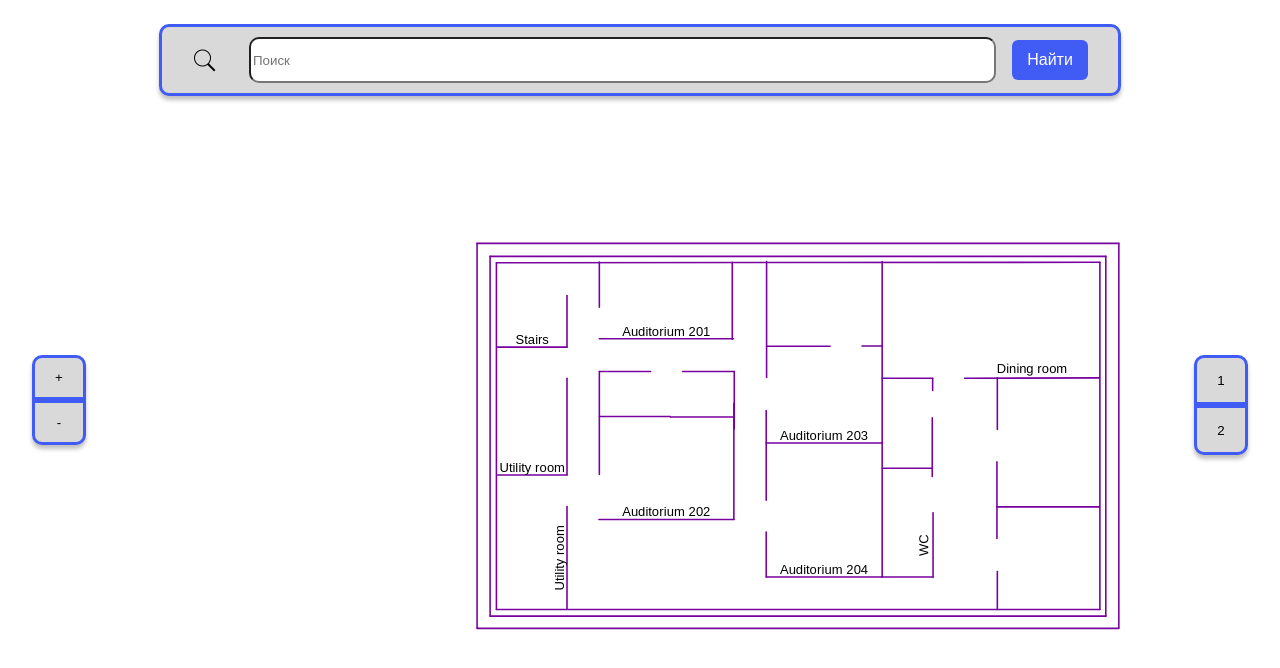
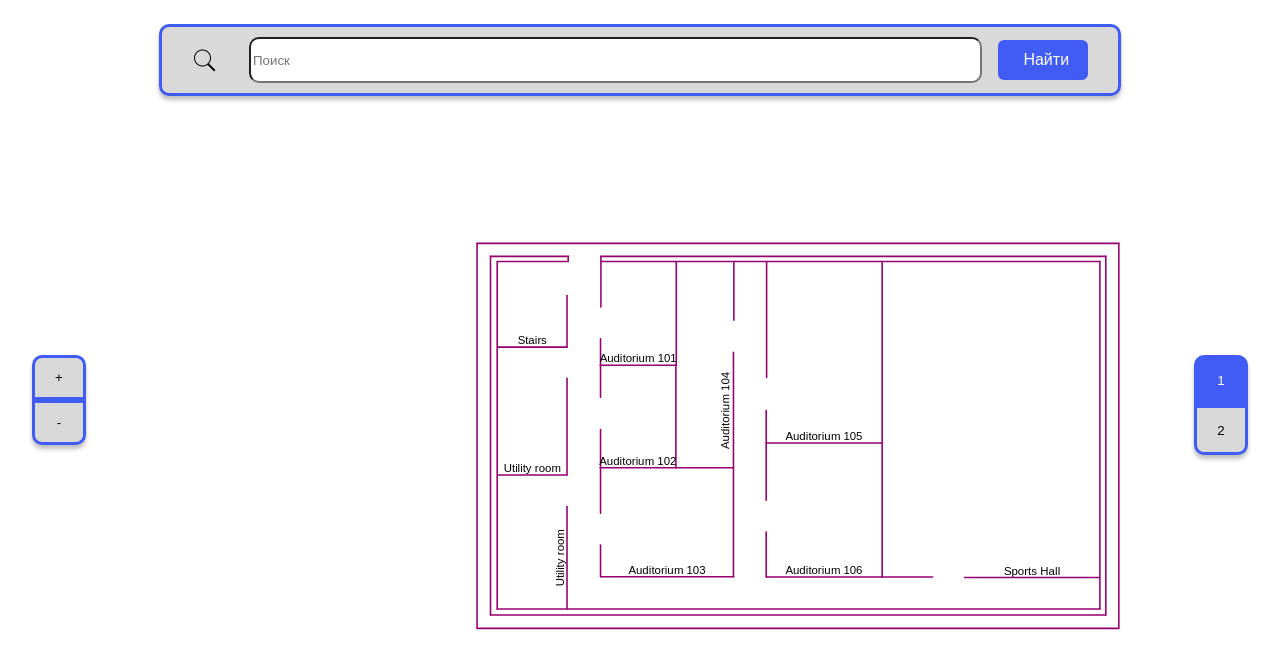
Before and after one commit to Amer-On/stankinav, a React (Create React App) app: page / in a window 1280 px wide. Shown: the top 668 px of the page. Built offline with nearby package versions, Linux system fonts and the light colour scheme.

Commit message:
current floor highlighting

```diff
--- a/package.json
+++ b/package.json
@@ -6,11 +6,7 @@
     "@testing-library/jest-dom": "^5.16.5",
     "@testing-library/react": "^13.4.0",
     "@testing-library/user-event": "^13.5.0",
-    "bootstrap": "^5.2.3",
-    "indoorjs": "^1.0.27",
-    "ol": "^7.3.0",
     "react": "^18.2.0",
-    "react-bootstrap": "^2.7.4",
     "react-dom": "^18.2.0",
     "react-redux": "^8.1.1",
     "react-router": "^6.13.0",
--- a/src/building-map/Map.js
+++ b/src/building-map/Map.js
@@ -1,5 +1,4 @@
 import './Map.css'
-// import floor from './floors/floor1.svg'
 
 import {useEffect, useState} from "react";
 import {useDispatch, useSelector} from "react-redux";
--- /dev/null
+++ b/src/components/Button.css
@@ -0,0 +1,23 @@
+.button {
+    position: static;
+    box-sizing: border-box;
+    color: black;
+    width: 100%;
+    height: 50%;
+    background: #D9D9D9;
+    border: 3px solid #405CF5;
+    box-shadow: 0 4px 4px rgba(0, 0, 0, 0.25);
+}
+
+.upper-button {
+    border-radius: 10px 10px 0 0;
+}
+
+.bottom-button {
+    border-radius: 0 0 10px 10px;
+}
+
+.active {
+    color: white;
+    background: #405CF5;
+}
--- /dev/null
+++ b/src/components/Button.js
@@ -0,0 +1,26 @@
+import './Button.css'
+
+
+export default function Button(props) {
+
+    let classes = 'button ';
+    switch (props.position) {
+        case 'upper':
+            classes += 'upper-button';
+            break;
+        case 'bottom':
+            classes += 'bottom-button';
+            break
+        default:
+            classes += ''
+            break;
+    }
+    if (props.value === props.active) {
+        classes += ' active'
+    }
+
+    return (
+        <button onClick={props.onClick}
+                className={classes} key={props.value} value={props.value}>{props.value}</button>
+    );
+}
--- a/src/components/FloorSwitcher.js
+++ b/src/components/FloorSwitcher.js
@@ -1,23 +1,26 @@
 import './FloorSwitcher.css'
-import {useDispatch} from "react-redux";
+import {useDispatch, useSelector} from "react-redux";
+import {useState} from "react";
+import Button from "./Button";
 
 export default function FloorSwitcher({floors}) {
     const dispatch = useDispatch();
+    const floor = useSelector(state => state.level)
+    const [active, setActive] = useState(floor);
 
     const onClick = (e) => {
+        setActive(parseInt(e.target.value))
         dispatch({type: 'CHANGE_FLOOR', payload: e.target.value})
     }
 
     return floors ? (
         <div className='floor-buttons'>
-            <button onClick={onClick} value={floors[0]} className='floor-button upper-button'>{floors[0]}</button>
+            <Button onClick={onClick} value={floors[0]} position='upper' active={active}/>
             {floors.slice(1, -1).map(floor =>
-                <button className='floor-button' onClick={onClick} value={floor}>{floor}</button>
+                <Button onClick={onClick} value={floor} active={active}/>
             )}
             {floors.length > 1 ? (
-                <button onClick={onClick}
-                        className='floor-button bottom-button' value={floors.slice(-1)}>{floors.slice(-1)}</button>
-            ) : (<></>)}
+                <Button onClick={onClick} value={floors.slice(-1)[0]} active={active} position='bottom'/>) : null}
         </div>
     ) : (<></>)
 }
--- a/src/components/SearchBar.css
+++ b/src/components/SearchBar.css
@@ -14,24 +14,18 @@
     width: 70%;
     margin: 0 auto;
     position: relative;
-    background: #0047AB;
     gap: 2vh;
-
     background: #D9D9D9;
     border: 3px solid #405cf5;
     border-radius: 10px;
     align-items: center;
-    padding-left: 30px;
-    padding-right: 30px;
-    padding-top: 10px;
-    padding-bottom: 10px;
+    padding: 10px 30px;
     box-shadow: 0 4px 4px rgba(0, 0, 0, 0.25);
 }
 
 
 .searchIcon {
-    margin: 0 auto;
-    margin-right: 2vh;
+    margin: 0 2vh 0 auto;
 }
 
 
@@ -44,7 +38,6 @@
 .inputSearch {
     height: 5vh;
     width: 100%;
-/*    padding: 10px 10px;*/
     background: #FFFFFF;
     border-radius: 10px;
 }
@@ -53,7 +46,6 @@
 .btn-search {
     height: 5vh;
     width: 10%;
-    appearance: button;
     backface-visibility: hidden;
     background-color: #405cf5;
     border-radius: 6px;
@@ -62,6 +54,6 @@
     color: #fff;
     cursor: pointer;
     font-size: 100%;
-    padding: 10 25px;
+    padding: 10px 25px;
     text-align: center;
 }
--- a/src/components/ZoomButtons.css
+++ b/src/components/ZoomButtons.css
@@ -5,22 +5,3 @@
     height: 90px;
     width: 54px;
 }
-
-.zoom-button {
-    position: static;
-    box-sizing: border-box;
-    color: black;
-    width: 100%;
-    height: 50%;
-    background: #D9D9D9;
-    border: 3px solid #405CF5;
-    box-shadow: 0 4px 4px rgba(0, 0, 0, 0.25);
-}
-
-.zoom-in {
-    border-radius: 10px 10px 0 0;
-}
-
-.zoom-out {
-    border-radius: 0 0 10px 10px;
-}
--- a/src/components/ZoomButtons.js
+++ b/src/components/ZoomButtons.js
@@ -1,13 +1,14 @@
 import './ZoomButtons.css'
 import {useDispatch} from "react-redux";
+import Button from "./Button";
 
 export default function ZoomButtons() {
     const dispatch = useDispatch();
 
     return (
         <div className='zoom-buttons'>
-            <button onClick={() => dispatch({type: "ZOOM_IN"})} className='zoom-button zoom-in'>+</button>
-            <button onClick={() => dispatch({type: "ZOOM_OUT"})} className='zoom-button zoom-out'>-</button>
+            <Button onClick={() => dispatch({type: "ZOOM_IN"})} value={'+'} position='upper'/>
+            <Button onClick={() => dispatch({type: "ZOOM_OUT"})} value={'-'} position='bottom'/>
         </div>
     )
 }
--- a/src/reducer.js
+++ b/src/reducer.js
@@ -1,7 +1,7 @@
 const defaultState = {
     dragMap: false,
     zoom: 5,
-    level: 2
+    level: 1
 }
 const max_zoom = 10;
 const min_zoom = 1;
```
Also changed, not shown: 1 other file (tests, documents, lock files or other folders).
